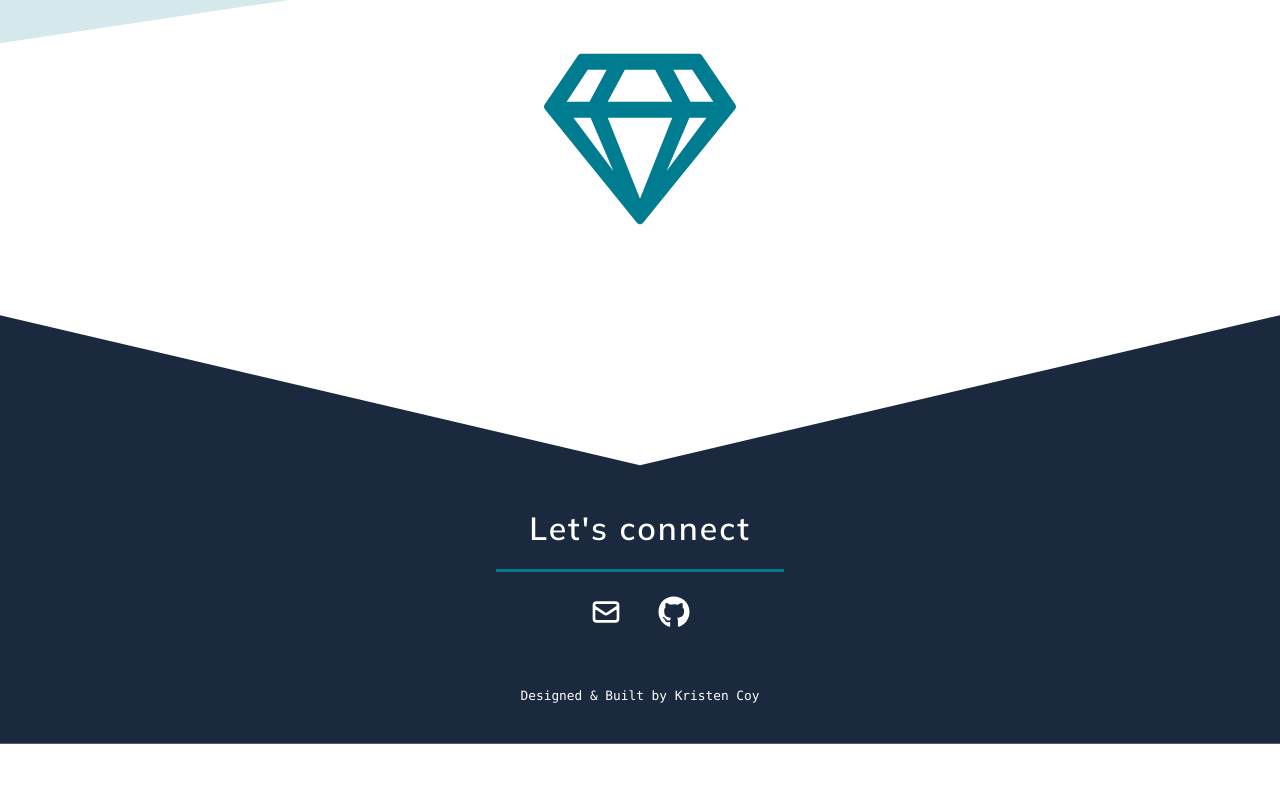
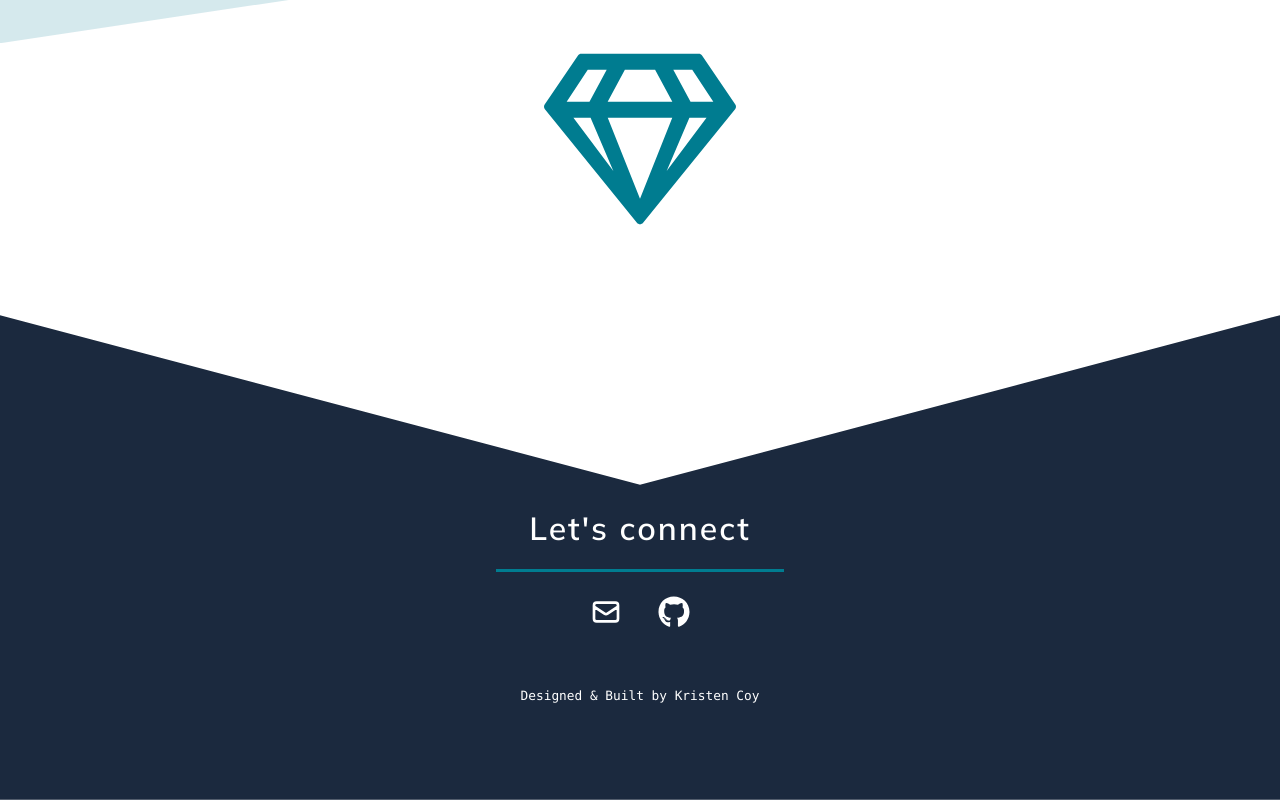
Before and after one commit to kristencoy/portfolio, a Next.js app: page / in a window 1280 px wide. Shown: the part 4214-5014 px from the top of the page. Before the commit the page ends 4958 px from the top, so only its background shows below. Built offline with nearby package versions, Linux system fonts and the light colour scheme.

Commit message:
Added padding to footer

```diff
--- a/src/components/FooterContact.js
+++ b/src/components/FooterContact.js
@@ -12,7 +12,7 @@ const footerContainer = css`
   flex-direction: column;
   align-content: center;
   justify-content: center;
-  padding: 2.5rem;
+  padding: 2.5rem 2.5rem 6rem 2.5rem;
 `;
 
 const contentCard = css`
```
